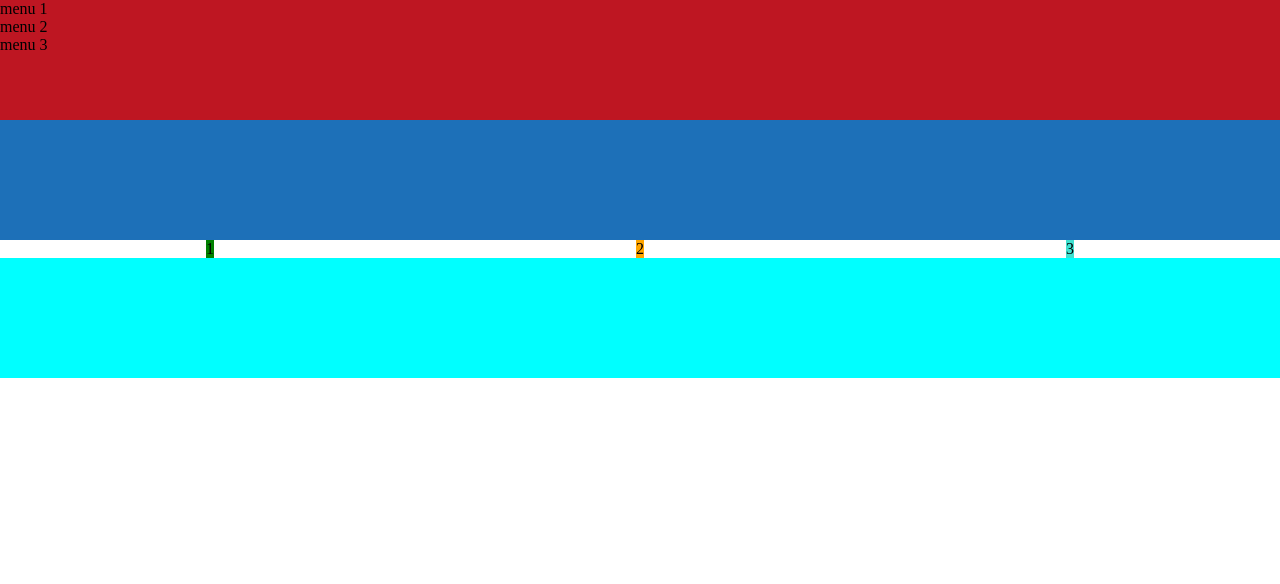
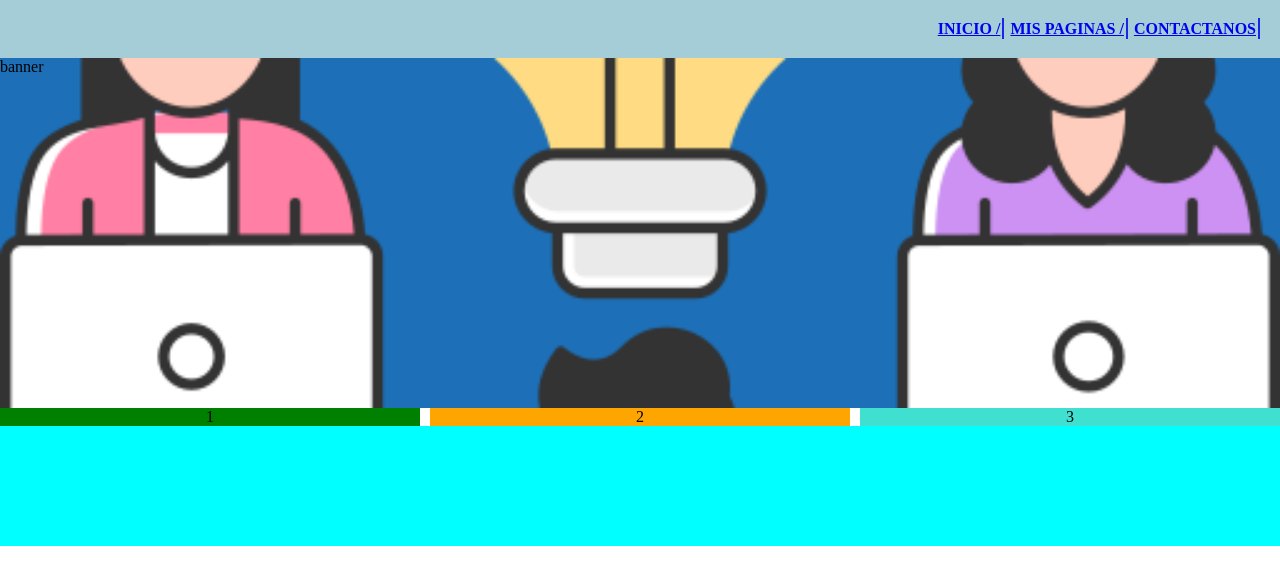
Before and after one commit to Mariana-1324/ProyectoPaginaWebCindaMariana, a plain HTML site: page index.html in a window 1280 px wide. Drawn offline with Linux system fonts and the light colour scheme.

Commit message:
ProyectosWebMariana

```diff
--- a/css/estilos.css
+++ b/css/estilos.css
@@ -1,7 +1,6 @@
 .MenuCabecera{
-    background-color: #BE1622 ;
+    background-color: #a4cdd7 ;
     width: 100%;
-    height: 120px;
 }
 *{
     margin: 0;
@@ -11,7 +10,15 @@
     background-color: #1d70b8;
     width: 100%;
     height: 120px;
+    background-image:url("../imagenes/colaborativo.png");
+    width: 100%;
+    height: 350px;
+    background-repeat: no-repeat;
+    background-size: cover;
+    background-position-y: 50%;
 }
+
+
 
 .CajaColumnas{
     display: flex;
@@ -39,3 +46,28 @@
     width: 100%;
     height: 120px;
 }
+.MenuSuperior li {
+    display: inline;
+    padding: 2px;
+    border-right: solid 2px rgb(24, 38, 231);
+}
+.MenuSuperior {
+    text-transform: uppercase;
+    font-weight: bold;
+    text-align: right;
+    padding: 15px;
+}
+.MenuSuperior a:hover{
+    color: #e2430c;
+    text-decoration: underline;
+}
+.li a{
+    text-decoration: none;
+}
+.MenuSuperior li :last-child{
+    border-right: none;
+
+}
+.MenuSuperior{
+    padding: 20px;
+}
--- a/index.html
+++ b/index.html
@@ -7,22 +7,23 @@
 </head>
 <body>
     <div class="MenuCabecera">
-        <ul>
-          <li>menu 1</li>
-          <li>menu 2</li>
-          <li>menu 3</li>
+        <ul class="MenuSuperior">
+            <li> <a href="#">INICIO /</a></li>
+            <li> <a href="#">MIS PAGINAS /</a></li>
+            <li> <a href="#">CONTACTANOS</a></li>
         </ul>
     </div>
     <div class="banner">
-        <p></p>
+        <ul>banner</ul>
 
     </div>
 
     <div class="CajaColumnas">
-    <div class="columnas colorverde">1</div>
-    <div class="columnas colornaranja">2</div>
-    <div class="columnas colorturquesa">3</div>
+    <div class="Columnas colorverde">1</div>
+    <div class="Columnas colornaranja">2</div>
+    <div class="Columnas colorturquesa">3</div>
     </div>
+
     <div class="random">
         <p></p>
     </div>
```
Also changed, not shown: imagenes/colaborativo.png (added).
